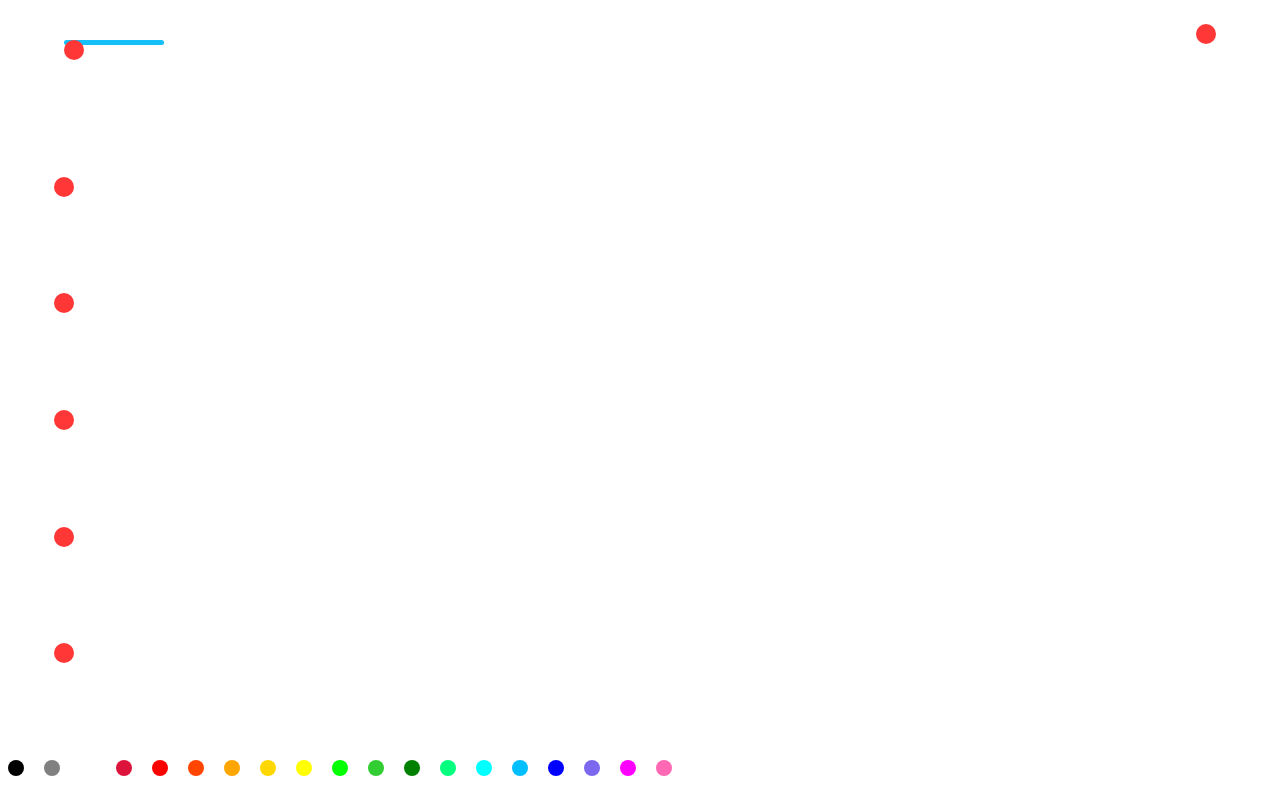
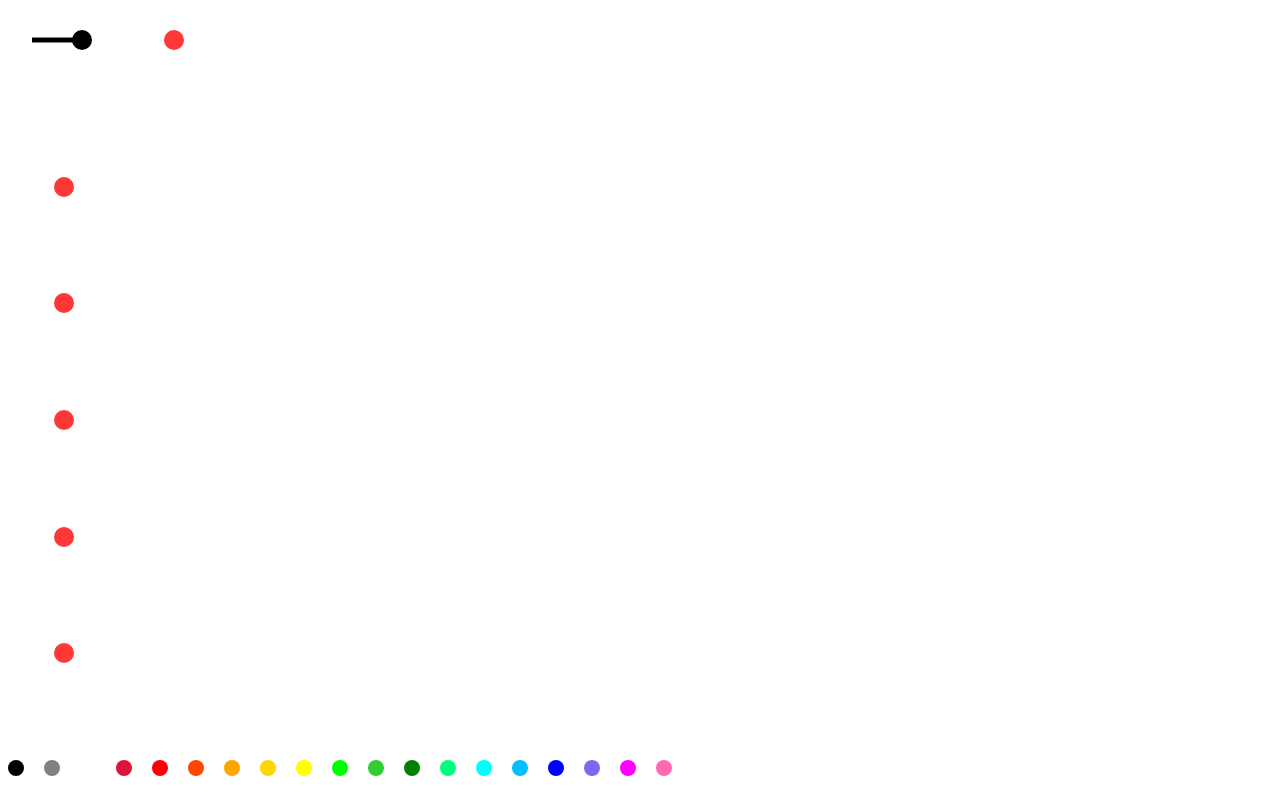
Before and after one commit to Proviritch/Paint-App, a website built with webpack: page src/index.html in a window 1280 px wide. Built offline with nearby package versions, Linux system fonts and the light colour scheme.

Commit message:
Finalmente está lista la slidebar para darle funcionamiento

```diff
--- a/src/index.html
+++ b/src/index.html
@@ -10,10 +10,11 @@
 <body>
     <main>
         <section class="moreToolsSection">
+            <canvas class="slidebar" id="slide_bar"></canvas>
+<!--             <div class="slidebar" id="slide_bar">
+                <div class="slideball" id="slide_ball"></div>
+            </div> -->
             <div class="ctrlZ" id="ctrlZ"></div>
-            <div class="slidebar">
-                <div class="slide_ball"></div>
-            </div>
         </section>
         <section class="drawToolsSection" id="section">
             <div value="0" class="options-pencil"></div>
--- a/src/index.js
+++ b/src/index.js
@@ -15,7 +15,7 @@ for(let i = 0; i < canvas.length; i++) {
     canvas[i].width = window.innerWidth - drawToolsSection.offsetWidth;
     canvas[i].height = window.innerHeight - colorSection.offsetHeight - moreToolsSection.offsetHeight;
 }
-const playground = canvas[1];
+const playground = document.getElementById('playground');
 
 
 //Drawing option section
@@ -55,7 +55,7 @@ let currentStrategy;
 drawToolsSection.addEventListener('click', (e) => {
 
     if(!e.target.hasAttribute('value')) return
-
+    console.log('asjkdaskjadhkas')
     draw.changeStrategy(strategies[e.target.attributes[0].nodeValue]);
     currentStrategy = strategies[e.target.attributes[0].nodeValue]
 
@@ -89,12 +89,13 @@ const strategiesCtrlZ = [
     ['eraser', new Eraser()]
 ]
 
-const ctx = canvas[0].getContext('2d');
+const drawsDisplayed = document.getElementById('draws_displayed');
+const ctx = drawsDisplayed.getContext('2d');
 
 
 divCtrlZ.addEventListener('click', e => {
     masterPiece.pop();
-    ctx.clearRect(0,0,canvas[0].width,canvas[0].height);
+    ctx.clearRect(0,0,drawsDisplayed.width,drawsDisplayed.height);
 
     for(let i = 0; i < masterPiece.length; i++) {
         for(let j = 0; j < strategiesCtrlZ.length; j++) {
@@ -140,10 +141,36 @@ colorSection.addEventListener('click', e => {
     console.log(color);
 })
 
-//line width
 
-let bar = document.getElementsByTagName('input')[0];
+//Slide bar
 
-bar.addEventListener('change', e => {
-    console.log(e);
+const slideBar = document.getElementById('slide_bar');
+slideBar.width = 100;
+slideBar.height = 20;
+const ctxSB = slideBar.getContext('2d');
+
+const drawSlideBar = (x) => {
+    ctxSB.clearRect(0,0,slideBar.offsetWidth, slideBar.offsetHeight);
+    ctxSB.lineWidth = 5;
+    ctxSB.moveTo(0,slideBar.height/2);
+    ctxSB.lineTo(x,slideBar.height/2);
+    ctxSB.stroke();
+    ctxSB.beginPath();
+    ctxSB.ellipse(x,slideBar.height/2,10,10,0,Math.PI*2,false);
+    ctxSB.fill();
+    ctxSB.beginPath();
+}
+
+drawSlideBar(slideBar.width/2);
+
+
+slideBar.addEventListener('touchstart', e => {
+    console.log(e.changedTouches[0].clientX)
 })
+
+slideBar.addEventListener('touchmove', e => {
+    console.log(e.changedTouches[0].clientX-40);
+    if(e.changedTouches[0].clientX-40 < 90 && e.changedTouches[0].clientX-40 > 10) {
+        drawSlideBar(e.changedTouches[0].clientX-40);
+    }
+})
--- a/src/styles.css
+++ b/src/styles.css
@@ -48,12 +48,6 @@ div {
     height: 20px;
     border-radius: 100%;
     background: rgb(255, 55, 55);
-}
-
-.ctrlZ {
-    position: absolute;
-    right: 5%;
-    top: 3%;
 }
 
 /*Section de colores*/
@@ -158,14 +152,21 @@ div {
     background-color: hotpink;
 }
 
-/*Slide bar*/
+/*More tools section*/
+
+.moreToolsSection {
+    display: flex;
+    align-items: center;
+    padding-left: 2rem;
+}
+
+.ctrlZ {
+    margin-right: 2rem;
+}
 
 .slidebar {
-    border-radius: 5px 5px;
+    position: relative;
     width: 100px;
-    height: 5px;
-    background: rgb(21, 191, 247);
-    position: absolute;
-    top: 5%;
-    left: 5%;
+    height: 20px;
+    margin-right: 2rem;
 }
```
